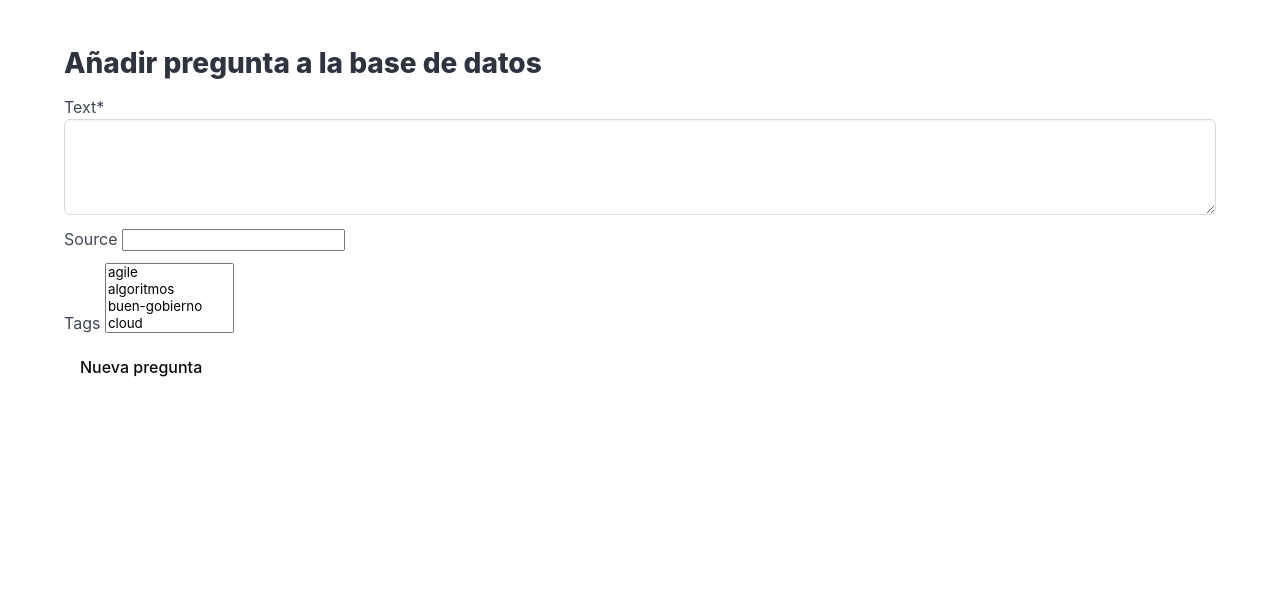
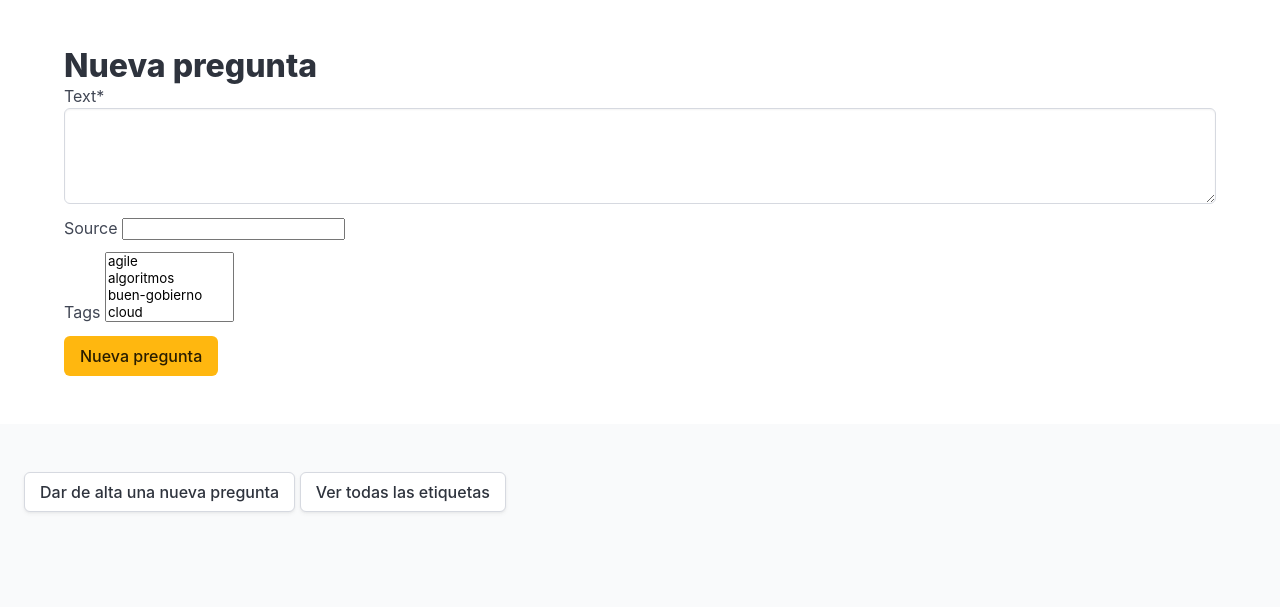
Before and after one commit to euribates/matraka, a Django app: page /questions/new/ in a window 1280 px wide. Shown: the part 56-663 px from the top of the page. Run offline with Django 5.2, Linux system fonts and the light colour scheme; the visitor is signed in with stand-in values (Sample User, id 1); data comes from the database, SQL or seed files in the repository; parts of the project's set-up code (start-up, migrations or seed data) failed here and were passed over; some libraries are stand-ins or nearby versions.

Commit message:
Varias mejoras menores

```diff
--- a/main/templates/base.html
+++ b/main/templates/base.html
@@ -17,7 +17,12 @@
     {% include "navbar.html" %}
 
   <section class="section">
+
     <div class="container">
+    <div class="hero">
+    {% if titulo %}<h1 class="title">{{ titulo }}</h1>{% endif %}
+    {% if subtitulo %}<h2 class="subtitle">{{ subtitulo }}</h2>{% endif %}
+    </div>
 
     <main class="content">
     {% block content %}
@@ -28,6 +33,10 @@
     </div>
   </section>
 
+  <footer>
+      {% include "footer.html" %}
+  </footer>
+
   {% block javascript %}
 
   {% endblock javascript %}
--- /dev/null
+++ b/main/templates/footer.html
@@ -0,0 +1,14 @@
+<footer class="footer">
+
+{% if request.user.is_authenticated %}
+
+<a href="{% url 'questions:new_question' %}" class="button" role="button">
+        Dar de alta una nueva pregunta
+    </a>
+
+<a href="{% url 'tags:all_tags' %}" class="button" role="button">
+        Ver todas las etiquetas
+    </a>
+{% endif %}
+
+</footer>
--- a/main/templates/index.html
+++ b/main/templates/index.html
@@ -4,4 +4,5 @@
 
 <h2>Preguntas: <a href="/questions/">{{ num_questions }}</a></h2>
 
+
 {% endblock content %}
--- a/questions/forms.py
+++ b/questions/forms.py
@@ -29,7 +29,7 @@ class NewQuestionForm(forms.ModelForm):
             'tags',
             Submit(
                 'ok', 'Nueva pregunta',
-                css_class='button is-white is-rouded',
+                css_class='button is-warning is-rouded',
                 ),
         )
         self.fields['text'].widget = forms.Textarea(attrs={
@@ -55,7 +55,7 @@ class EditQuestionForm(forms.ModelForm):
             'tags',
             Submit(
                 'ok', 'Editar pregunta',
-                css_class='button is-white is-rouded',
+                css_class='button is-warning is-rouded',
                 ),
         )
         self.fields['text'].widget = forms.Textarea(attrs={
@@ -84,7 +84,7 @@ class NewAnswerForm(forms.ModelForm):
             'is_correct',
             Submit(
                 'ok', 'Nueva respuesta',
-                css_class='button is-white is-rouded',
+                css_class='button is-warning is-rouded',
                 ),
         )
         self.fields['text'].widget = forms.Textarea(attrs={
@@ -117,7 +117,7 @@ class EditAnswerForm(forms.ModelForm):
             'is_correct',
             Submit(
                 'ok', 'Nueva respuesta',
-                css_class='button is-white is-rouded',
+                css_class='button is-warning is-rouded',
                 ),
         )
         self.fields['text'].widget = forms.Textarea(attrs={
--- a/questions/templates/questions/new-question.html
+++ b/questions/templates/questions/new-question.html
@@ -3,8 +3,6 @@
 
 {% block content %}
 
-<h2>Añadir pregunta a la base de datos</h2>
-
 {% crispy form %}
 
 {% endblock content %}
--- a/questions/views.py
+++ b/questions/views.py
@@ -45,7 +45,7 @@ def ask_question(request, pk=0):
     answers = dict(zip('ABCD', question.get_random_answers()))
     form = forms.AskForm()
     return render(request, 'questions/ask.html', {
-        'titulo': f'Pregunta {question.pk}: {question.text}',
+        'titulo': f'Pregunta {question.pk}',
         'question': question,
         'answers': answers,
         'form': form,
@@ -107,6 +107,7 @@ def new_question(request, *args, **kwargs):
     else:
         form = forms.NewQuestionForm()
     return render(request, 'questions/new-question.html', {
+        'titulo': "Nueva pregunta",
         'form': form,
         })
 
--- a/tags/templates/tags/all_tags.html
+++ b/tags/templates/tags/all_tags.html
@@ -1,5 +1,5 @@
 {% extends 'base.html' %}
-{% load markdownify tags %}
+{% load texts markdownify tags %}
 
 {% block content %}
 
@@ -15,7 +15,7 @@
         <td>
           {{ tag|as_tag }}
         </td>
-      <td>{{ tag.description }}</td>
+      <td>{{ tag.description|as_markdown }}</td>
       <td>
           <a class="badge" href="{% url 'tags:view_tag' tag_name=tag.name %}">
           {{ tag.num_questions }}
```
Also changed, not shown: main/templatetags/texts.py (added, +19 -0 lines), questions/templates/questions/ask.html (+7 -6 lines), main/templatetags/__init__.py (added).
